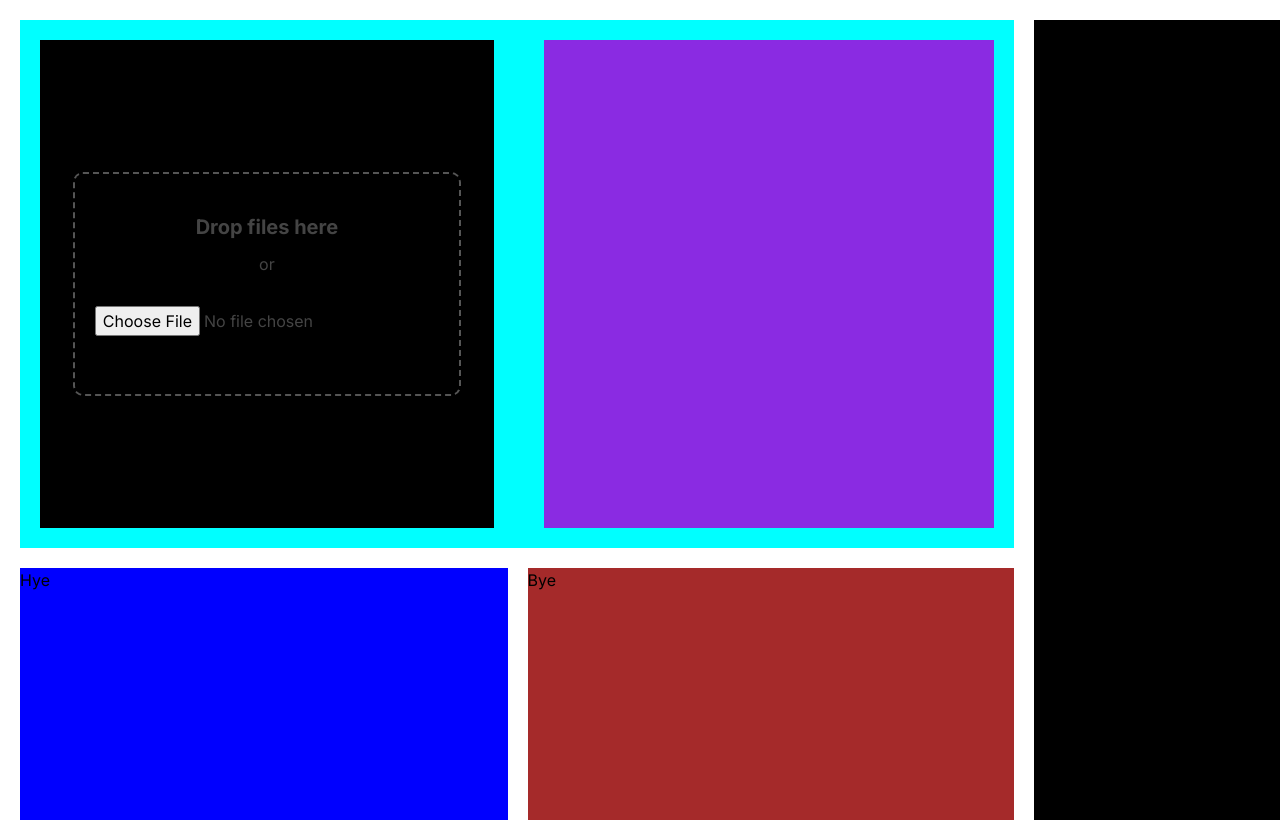
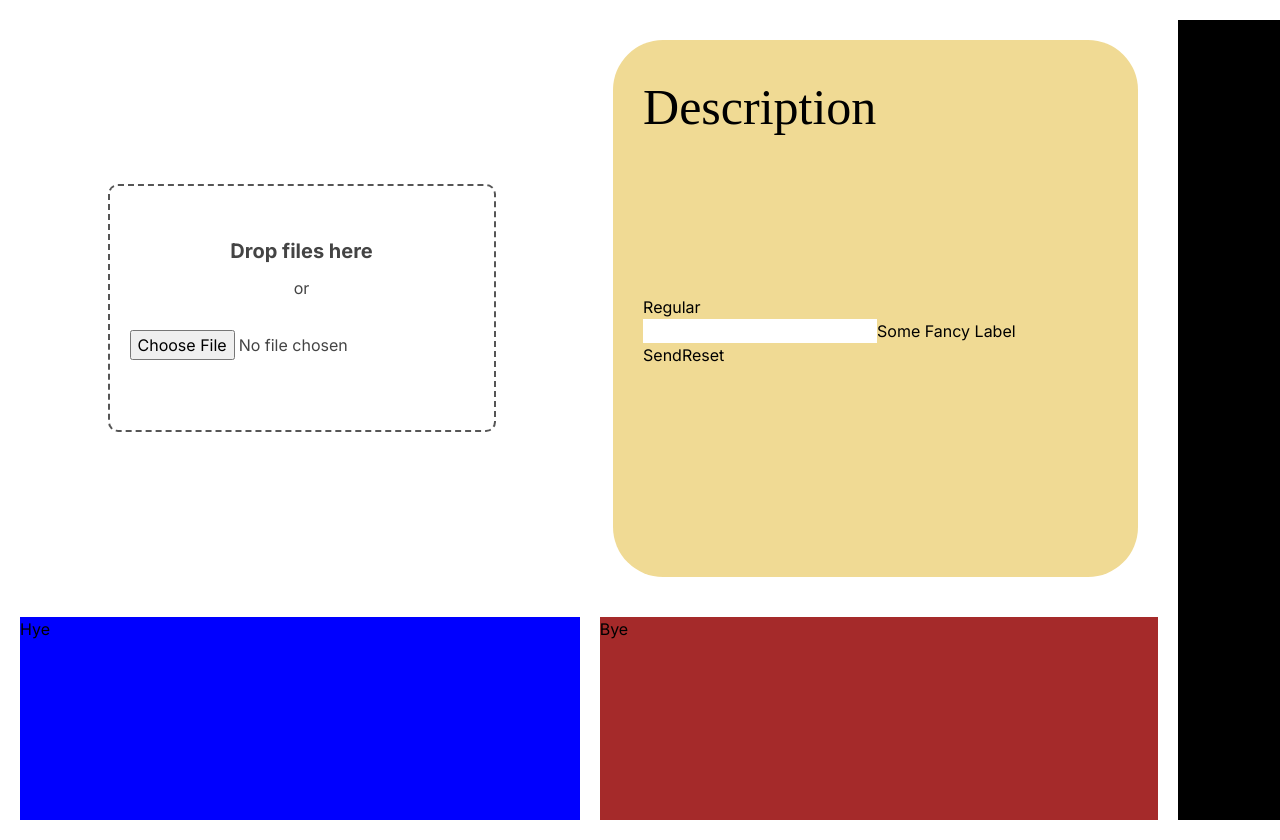
Before and after one commit to Anurag12133/event-management-app, a Next.js app: page /pages/organiser in a window 1280 px wide. Built offline with nearby package versions, Linux system fonts and the light colour scheme.

Commit message:
organiser-design-added

```diff
--- a/app/components/FormField.tsx
+++ /dev/null
@@ -1,20 +0,0 @@
-import { FormFieldProps } from "@/app/types/types";
-
-const FormField: React.FC<FormFieldProps> = ({
-  type,
-  placeholder,
-  name,
-  register,
-  error,
-  valueAsNumber,
-}) => (
-  <>
-    <input
-      type={type}
-      placeholder={placeholder}
-      {...register(name, { valueAsNumber })}
-    />
-    {error && <span className="error-message">{error.message}</span>}
-  </>
-);
-export default FormField;
--- a/app/components/Navbar.tsx
+++ b/app/components/Navbar.tsx
@@ -1,7 +1,6 @@
 "use client";
 import React, { useState } from "react";
 import { HoveredLink, Menu, MenuItem, ProductItem } from "./ui/navbar-menu";
-import { cn } from "@/app/utils/cn";
 import "@/app/css/navbar.css";
 import "@/public/reindeer.png";
 import "@fontsource/permanent-marker";
--- a/app/css/organiser.css
+++ b/app/css/organiser.css
@@ -8,7 +8,7 @@
 .about-event {
   grid-column: 1/3;
   grid-row: 1;
-  background-color: aqua;
+
   width: 100%;
   min-height: 300px;
   margin: 0 auto;
@@ -34,18 +34,13 @@
 
 .event-img {
   width: 50%;
-  background-color: black;
+
   padding: 20px;
   margin: 20px;
   display: flex;
   justify-content: center;
   align-items: center;
   overflow: hidden;
-}
-.description {
-  width: 50%;
-  background-color: blueviolet;
-  margin: 20px;
 }
 .drop-container {
   position: relative;
@@ -86,3 +81,21 @@
   width: 100%;
   height: 100%;
 }
+
+.description-container {
+  margin: 20px;
+  padding: 30px;
+  background-color: rgb(240, 218, 148);
+  width: 50%;
+  border-radius: 50px;
+}
+.des-title {
+  font-size: 50px;
+  font-family: "Permanent Marker";
+}
+
+.input-box {
+  width: 100%;
+  height: 100%;
+  border-style: none;
+}
--- a/app/pages/organiser/page.tsx
+++ b/app/pages/organiser/page.tsx
@@ -43,7 +43,25 @@ const Organiser = () => {
             </div>
           )}
         </div>
-        <div className="description"></div>
+        <div className="description-container">
+          <div className="des-title">Description</div>
+          <div className="card">
+            <h2>
+              <svg className="icon" aria-hidden="true">
+                <use href="#icon-coffee" />
+              </svg>
+              Regular
+            </h2>
+            <label className="input">
+              <input className="input__field" type="text" placeholder=" " />
+              <span className="input__label">Some Fancy Label</span>
+            </label>
+            <div className="button-group">
+              <button>Send</button>
+              <button type="reset">Reset</button>
+            </div>
+          </div>
+        </div>
       </div>
       <div className="details">Bye</div>
       <div className="additional-details">Hye</div>
```
Also changed, not shown: app/types/types.ts (deleted, +0 -27 lines).
